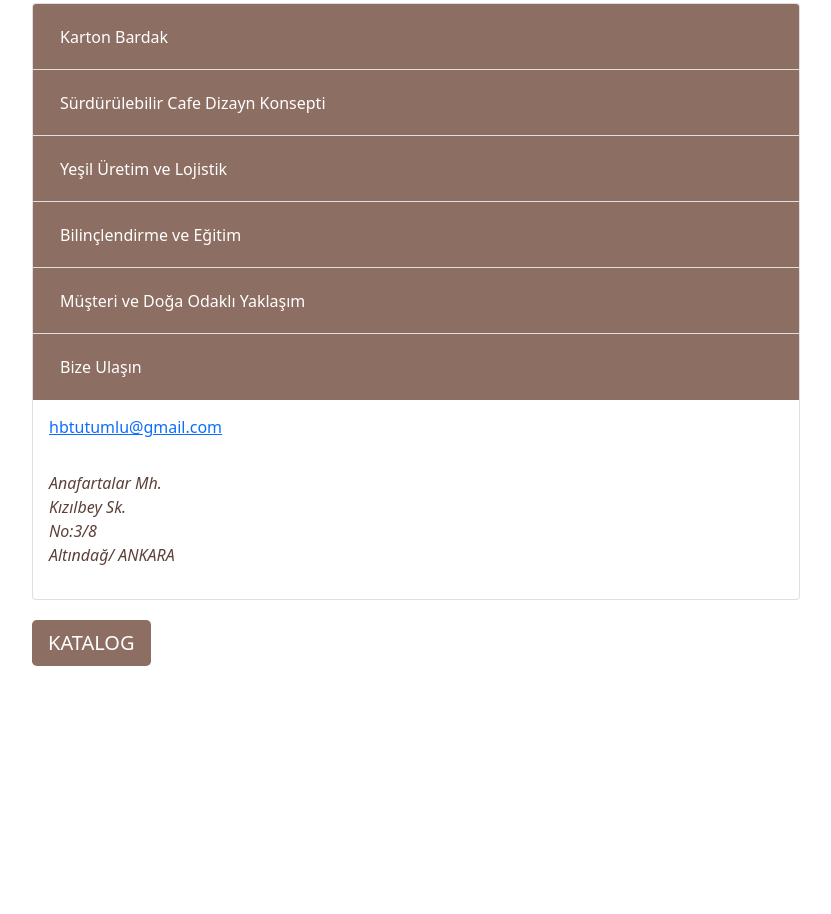
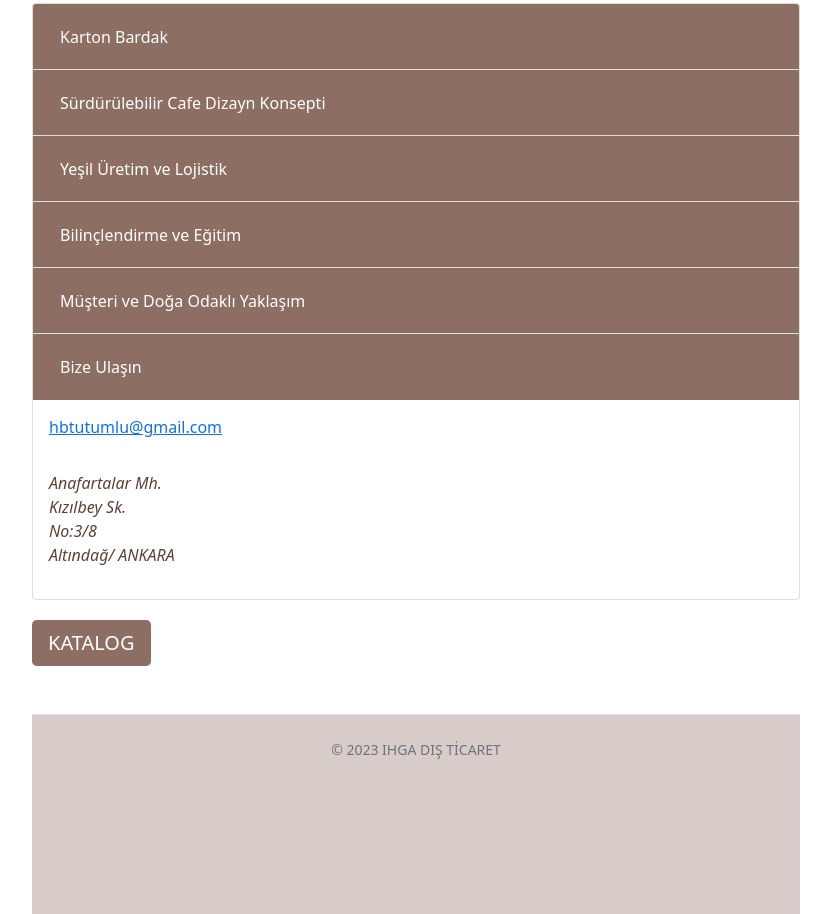
Before and after one commit to bavertu/IHGA, a plain HTML site: page about.html in a window 1280 px wide. Shown: the part 272-1186 px from the top of the page, without its empty margins (224-1055 px from the left). Before the commit the page ends 938 px from the top, so only its background shows below. Drawn offline with nearby package versions, Linux system fonts and the light colour scheme.

Commit message:
add about page footer

```diff
--- a/about.html
+++ b/about.html
@@ -130,6 +130,10 @@
       <a href="items.html" class="btn btn-lg btn-success">KATALOG</a>
     </div>
 
+    <footer class="border-top mt-5 py-4 text-center text-muted small">
+      <p>&copy; 2023 IHGA DIŞ TİCARET</p>
+    </footer>
+
     <!-- JavaScript and dependencies -->
     <script src="https://cdn.jsdelivr.net/npm/popper.js@1.16.0/dist/umd/popper.min.js" integrity="sha384-Q6E9RHvbIyZFJoft+2mJbHaEWldlvI9IOYy5n3zV9zzTtmI3UksdQRVvoxMfooAo" crossorigin="anonymous"></script>
     <script src="https://stackpath.bootstrapcdn.com/bootstrap/5.0.0-alpha1/js/bootstrap.min.js" integrity="sha384-oesi62hOLfzrys4LxRF63OJCXdXDipiYWBnvTl9Y9/TRlw5xlKIEHpNyvvDShgf/" crossorigin="anonymous"></script>
```
